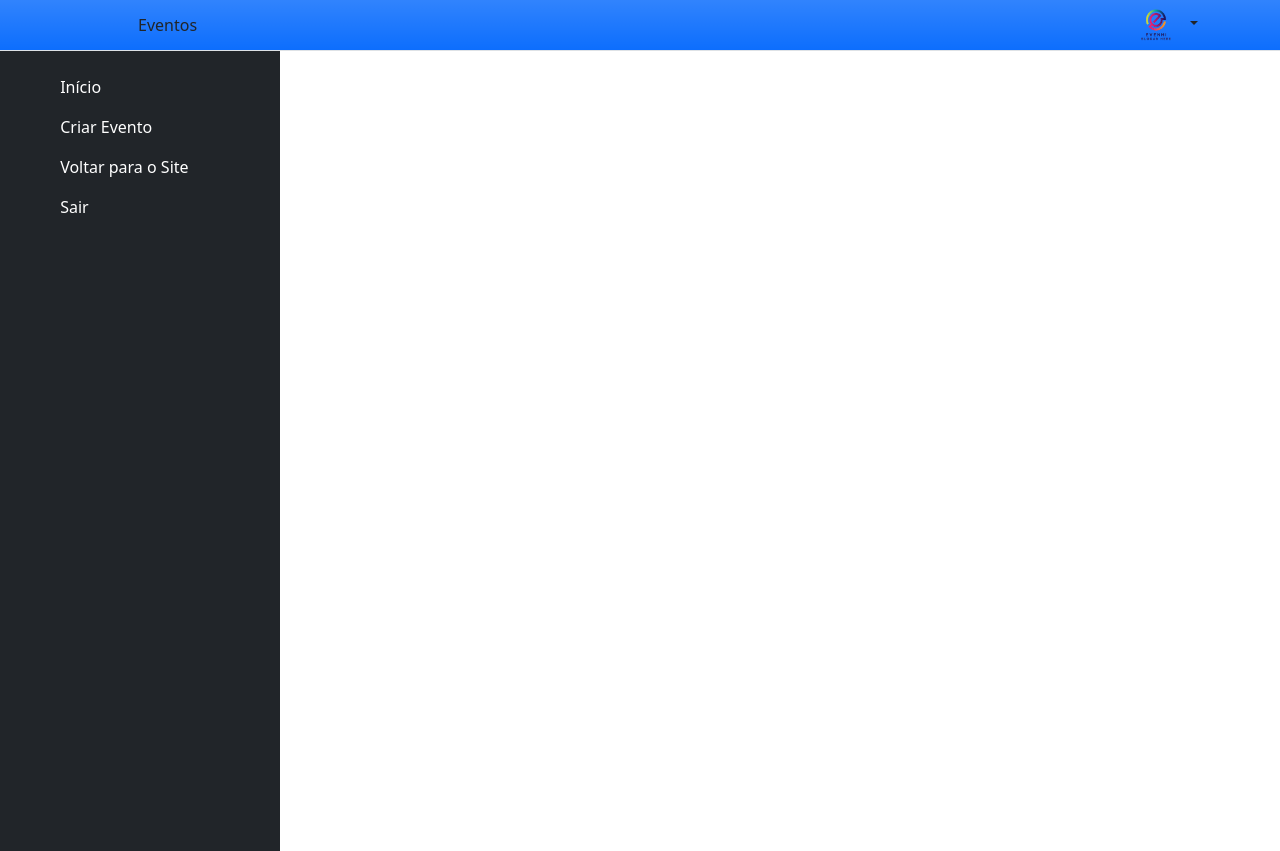
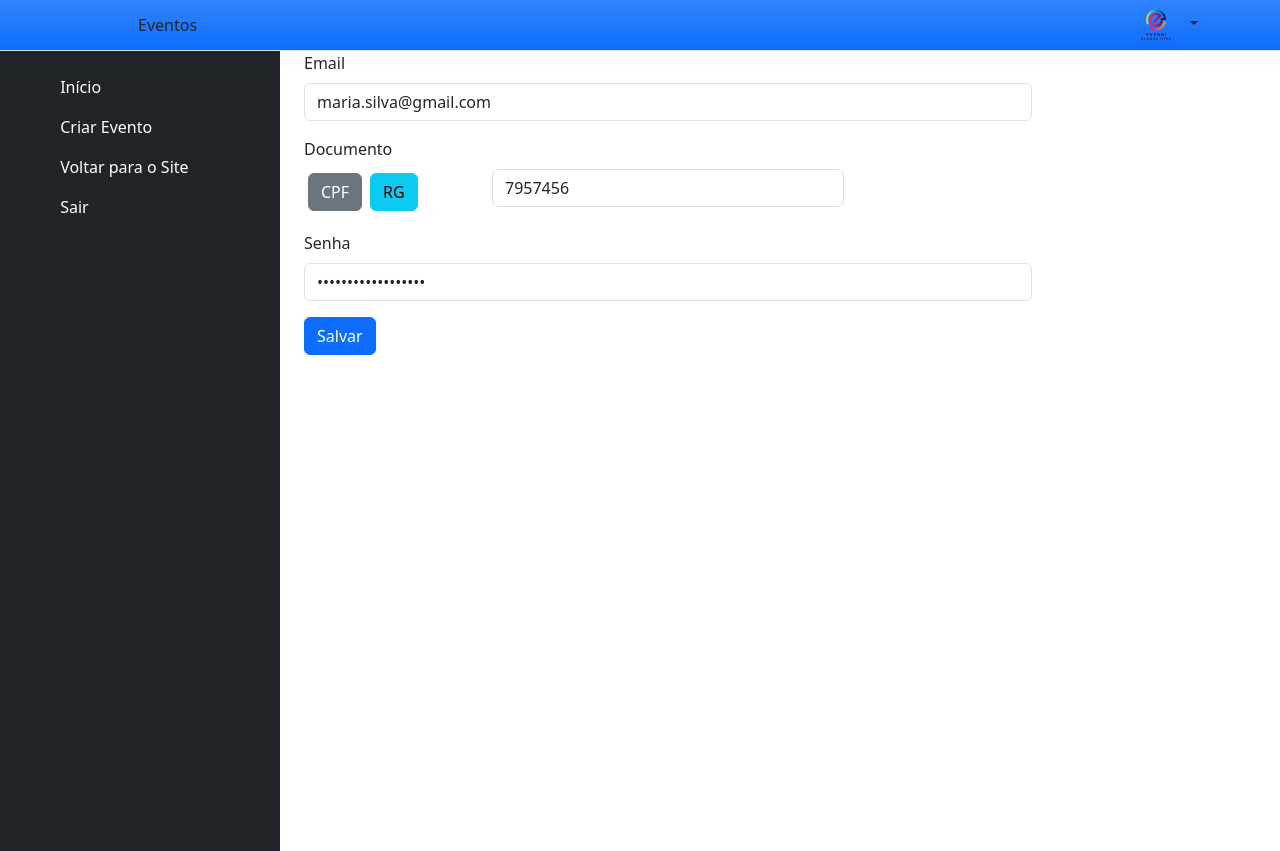
Before and after one commit to leno1moraes/evenhi-frontend, an Angular app in the folder evenhi/: page /admin/event/user/25 in a window 1280 px wide. Built offline with nearby package versions, Linux system fonts and the light colour scheme.

Commit message:
dashboard admin account

```diff
--- a/evenhi/src/app/administrator/administrator.component.html
+++ b/evenhi/src/app/administrator/administrator.component.html
@@ -218,6 +218,61 @@
       </form>
     </main>
 
+    <main *ngIf="enableAccountEdit">
+      <form class="row g-3">
+
+        <div class="col-9">
+          <label for="enableDetailAccnoutEmail" class="form-label">Email</label>
+          <input [(ngModel)]="userModel.email"
+                  name="email"
+                  type="text"
+                  class="form-control"
+                  id="inputTitleEvent"
+                  placeholder="email"
+                  >
+        </div>
+
+
+        <div class="col-9">
+          <label for="enableDetailAccnoutDocumento" class="form-label">Documento</label>
+
+          <div class="row">
+            <div class="col-3">
+              <button class="btn btn-info m-1" *ngIf="userModel.typedocument === 'cpf' ">CPF</button>
+              <button class="btn btn-secondary m-1" *ngIf="userModel.typedocument === 'cpf' ">RG</button>
+
+              <button class="btn btn-secondary m-1" *ngIf="userModel.typedocument === 'rg' ">CPF</button>
+              <button class="btn btn-info m-1" *ngIf="userModel.typedocument === 'rg' ">RG</button>
+            </div>
+            <div class="col-6">
+              <input [(ngModel)]="userModel.document"
+              name="document"
+              type="text"
+              class="form-control"
+              id="inputTitleEvent"
+              placeholder="Rg/Cpf"
+              >
+            </div>
+          </div>
+        </div>
+
+        <div class="col-9">
+          <label for="enableDetailAccnoutSenha" class="form-label">Senha</label>
+          <input [(ngModel)]="userModel.password"
+                  name="password"
+                  type="password"
+                  class="form-control"
+                  id="inputAddress"
+                  placeholder="senha"
+                  >
+        </div>
+
+        <div class="col-12">
+          <button type="submit" class="btn btn-primary">Salvar</button>
+        </div>
+      </form>
+    </main>
+
   </div>
 
 </div>
--- a/evenhi/src/app/administrator/administrator.component.ts
+++ b/evenhi/src/app/administrator/administrator.component.ts
@@ -4,6 +4,7 @@ import { ActivatedRoute, Router } from '@angular/router';
 import { EventModel } from '../models/event-model.model';
 import { Injectable } from '@angular/core';
 import { FormsModule } from '@angular/forms';
+import { UserModel } from '../models/user-model';
 
 @Component({
   selector: 'app-administrator',
@@ -23,6 +24,11 @@ export class AdministratorComponent {
     {id: 6, status: 1, title: 'Cinema Novo', urlImage: 'assets/images/evenhi-logo.png', location: 'Belo Horizonte - MG', date: 'SEX, 15 DEZ . 19:00', customers: 220 },
   ];
 
+  users = [
+    {id: 12, email: 'email.velasco@gmail.com', typedocument: 'cpf', document: '147.818.372-12', password: 'fdfsd5f44654689'},
+    {id: 25, email: 'maria.silva@gmail.com', typedocument: 'rg', document: '7957456', password: '849892935vnvngf545'}
+  ]
+
   pageSize = 3;  // Eventos por página
   currentPage = 1;
   activeLinkInicio = 'active';
@@ -30,7 +36,9 @@ export class AdministratorComponent {
   enableListEvent = false;
   enableCreateEvent = false;
   enableDetailEvent = false;
+  enableAccountEdit  = false;
   eventModel!: EventModel;
+  userModel!: UserModel;
 
 
   constructor(
@@ -64,6 +72,26 @@ export class AdministratorComponent {
         }
       }
     }
+    if (actionRoute === 'user'){
+      const iUser = this.route.snapshot.paramMap.get('id');
+      if(iUser){
+        const userData = this.users.find(user => user.id === Number(iUser));
+        if(userData){
+          this.userModel = new UserModel(
+            userData.id,
+            userData.typedocument,
+            userData.document,
+            userData.email,
+            userData.password
+          );
+          this.enableAccountEdit = true;
+        }
+      }
+    }
+
+
+
+
     console.log("ActionRoute: ", actionRoute);
   }
 
--- a/evenhi/src/app/app.routes.ts
+++ b/evenhi/src/app/app.routes.ts
@@ -25,5 +25,9 @@ export const routes: Routes = [
     {
         path: 'admin/event/:action/:id',
         component: AdministratorComponent
+    },
+    {
+        path: 'admin/event/user/:action/:id',
+        component: AdministratorComponent
     }
 ];
--- a/evenhi/src/app/header-admin/header-admin.component.html
+++ b/evenhi/src/app/header-admin/header-admin.component.html
@@ -6,7 +6,7 @@
         </a>
 
         <ul class="nav col-12 col-lg-auto me-lg-auto mb-2 justify-content-center mb-md-0">
-          <li><a href="/admin" class="nav-link px-2 link-dark">Eventos</a></li>
+          <li><a href="/admin/event/list" class="nav-link px-2 link-dark">Eventos</a></li>
           <!-- <li><a href="#" class="nav-link px-2 link-dark">Customers</a></li>
           <li><a href="#" class="nav-link px-2 link-dark">Products</a></li> -->
         </ul>
@@ -16,7 +16,7 @@
             <img src="assets/images/evenhi-logo.png" alt="mdo" width="60" height="50" class="rounded-circle">
           </a>
           <ul class="dropdown-menu text-small" aria-labelledby="dropdownUser1">
-            <li><a class="dropdown-item" href="/admin">Minha Conta</a></li>
+            <li><a class="dropdown-item" href="/admin/event/user/25">Minha Conta</a></li>
             <li><hr class="dropdown-divider"></li>
             <li><a class="dropdown-item" href="/admin">Sair</a></li>
           </ul>
--- a/evenhi/src/app/models/user-model.ts
+++ b/evenhi/src/app/models/user-model.ts
@@ -1,3 +1,16 @@
 export class UserModel {
+    id: number;
+    typedocument: string;
+    document: string;
+    email: string;
+    password: string;
 
+    constructor(id: number, typedocumento: string, document: string, email: string,
+                password: string){
+                    this.id = id;
+                    this.typedocument = typedocumento;
+                    this.document = document;
+                    this.email = email;
+                    this.password = password;
+    }
 }
--- /dev/null
+++ b/evenhi/src/app/user-accout/user-accout.component.html
@@ -0,0 +1 @@
+<p>user-accout works!</p>
```
Also changed, not shown: evenhi/src/app/user-accout/user-accout.component.ts (added, +12 -0 lines), evenhi/src/app/user-accout/user-accout.component.css (added), 1 other file (tests, documents, lock files or other folders).
